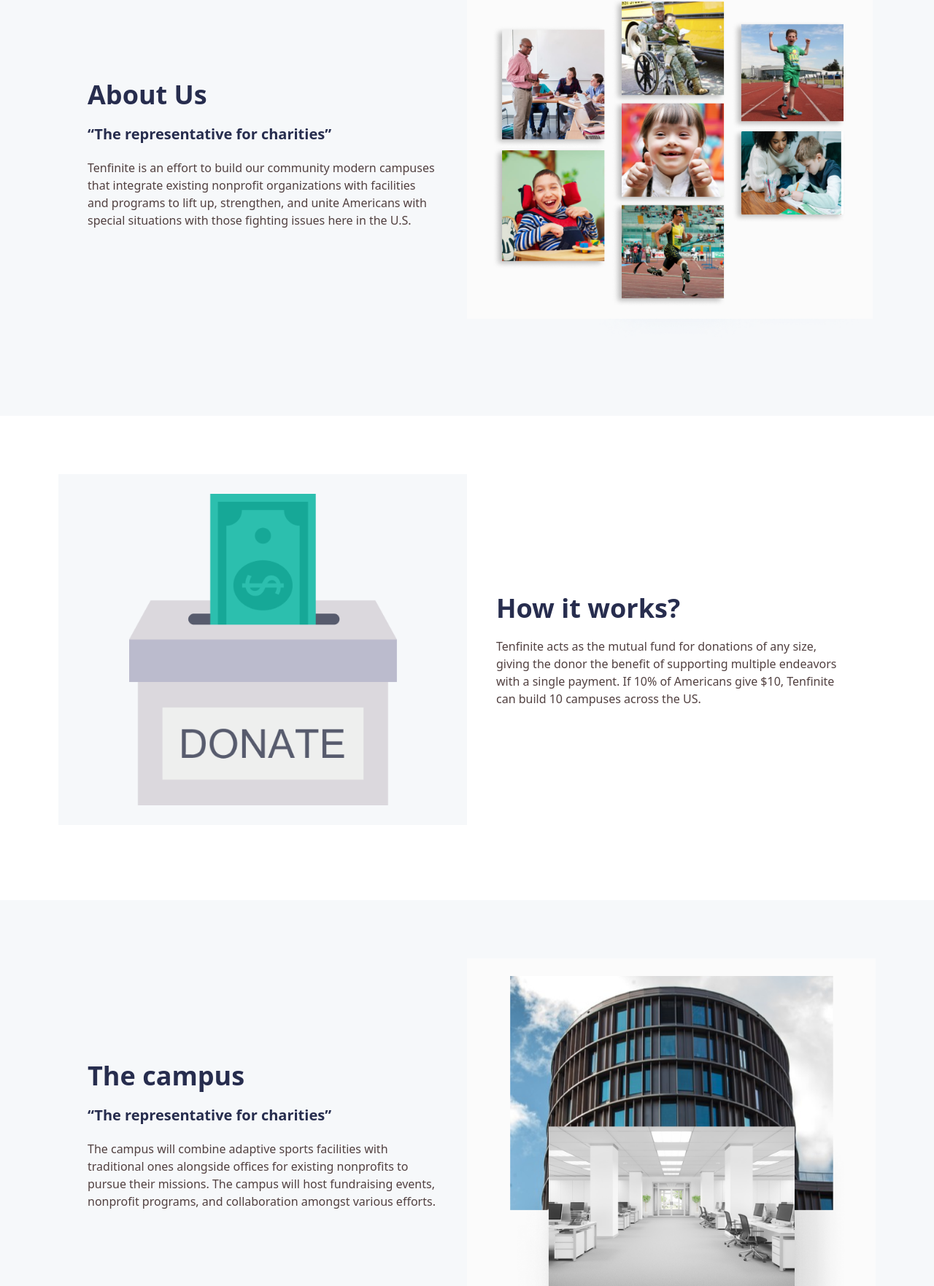
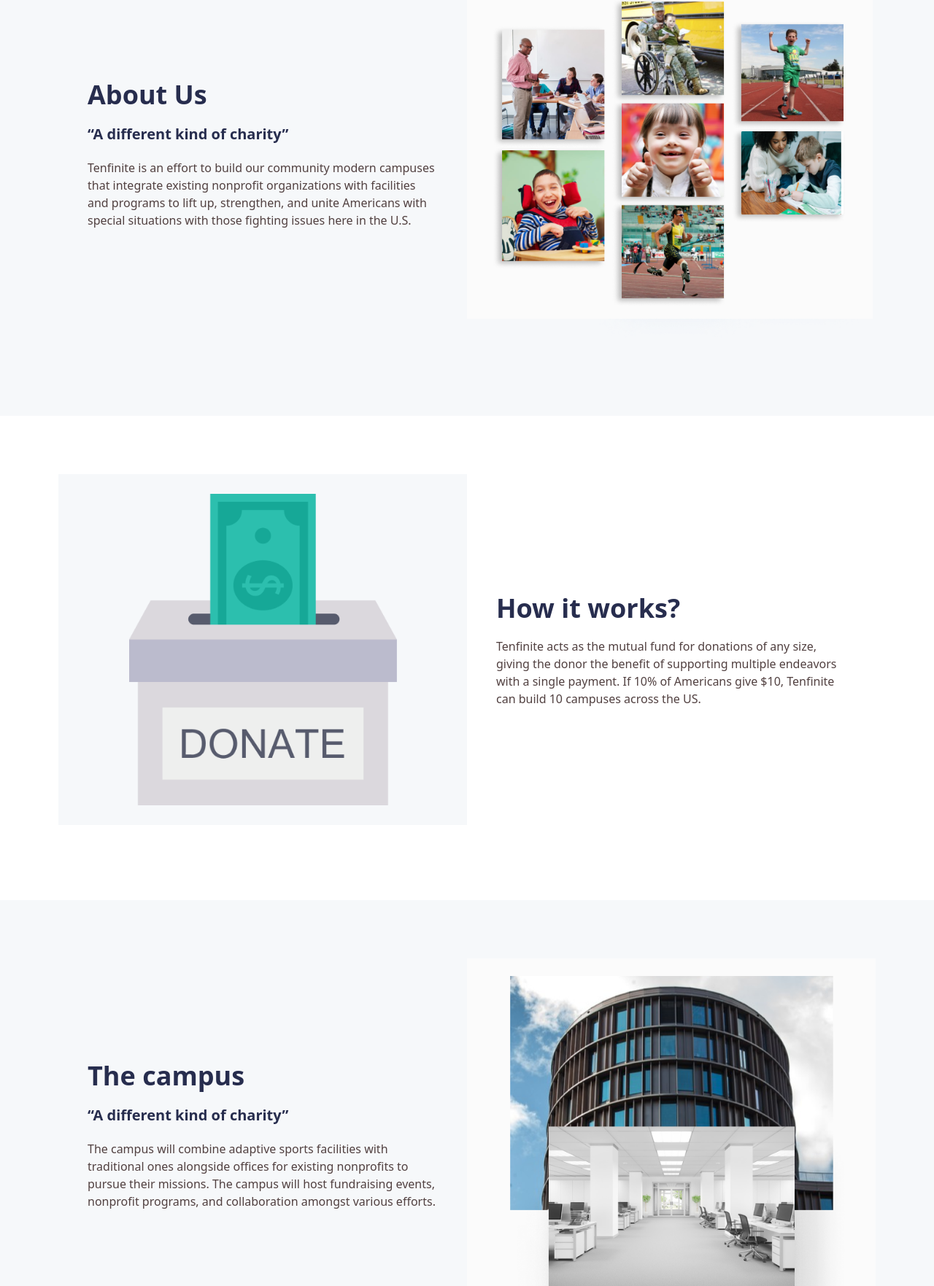
Before and after one commit to acostahf/Tenfinite, a Gatsby site: page / in a window 1280 px wide. Shown: the part 3064-4827 px from the top of the page at 73% size. Built offline with nearby package versions, Linux system fonts and the light colour scheme; Gatsby itself is replaced by a stand-in of ours.

Commit message:
changss to hero and subtexts in secFour

```diff
--- a/src/components/secFour.js
+++ b/src/components/secFour.js
@@ -7,7 +7,7 @@ const SecFour = () => {
       <div className="card bg-nmr-blue">
         <div className="sec">
           <h1 className="cardTitle">About Us</h1>
-          <h2 className="subTitle">“The representative for charities” </h2>
+          <h2 className="subTitle">“A different kind of charity” </h2>
           <p className="content">
             Tenfinite is an effort to build our community modern campuses that
             integrate existing nonprofit organizations with facilities and
@@ -53,7 +53,7 @@ const SecFour = () => {
       <div className="card bg-nmr-blue">
         <div className="sec">
           <h1 className="cardTitle">The campus</h1>
-          <h2 className="subTitle">“The representative for charities” </h2>
+          <h2 className="subTitle">“A different kind of charity” </h2>
           <p className="content">
             The campus will combine adaptive sports facilities with traditional
             ones alongside offices for existing nonprofits to pursue their
```
